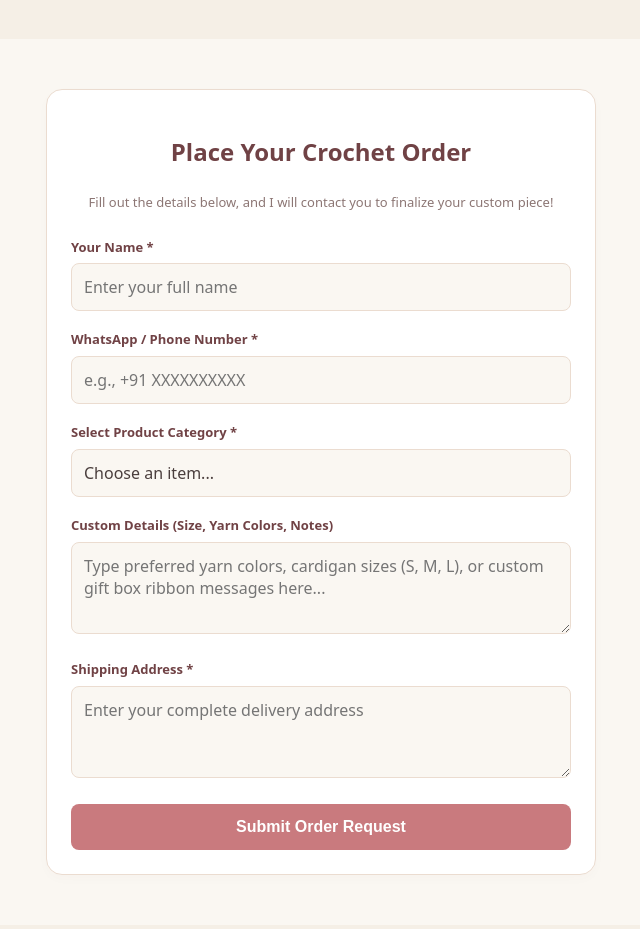
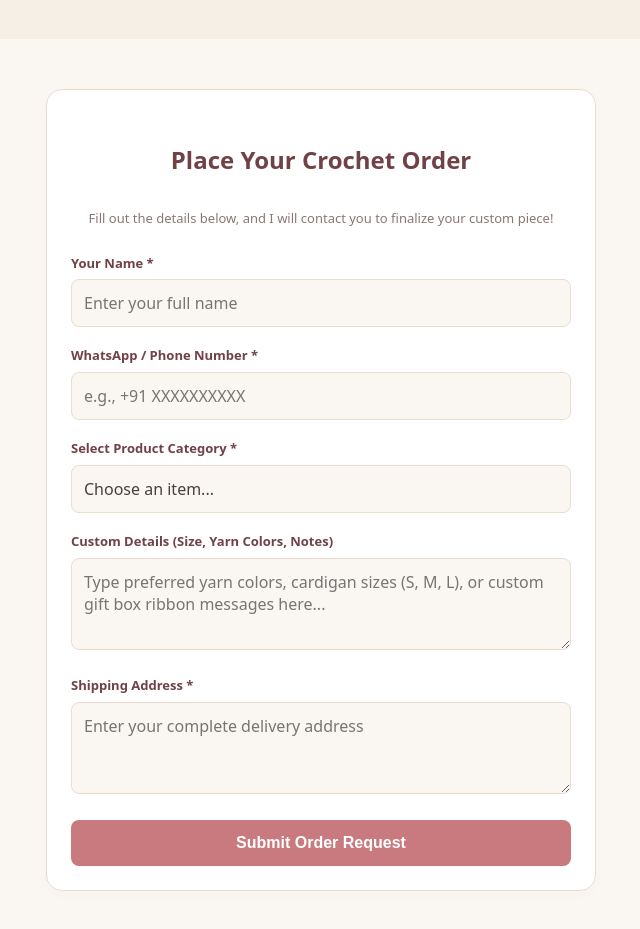
Before and after one commit to navrojpreet19-del/cozystichstudio, a plain HTML site: page index.html in a window 1280 px wide. Shown: the part 3420-4349 px from the top of the page, without its empty margins (319-959 px from the left). Drawn offline with Linux system fonts and the light colour scheme.

Commit message:
update style.css

```diff
--- a/style.css
+++ b/style.css
@@ -419,7 +419,7 @@ nav a:hover { color: #c97a7e; }
   .note-object { right: 2%; bottom: 7%; }
   .ribbon-object { bottom: 0; }
 }
-om: 8px; text-align: center; }
+padding: 8px; text-align: center; }
 .order-container p { color: #8c7674; text-align: center; margin-bottom: 24px; font-size: 13px; }
 
 .form-group { margin-bottom: 18px; text-align: left; }
```
